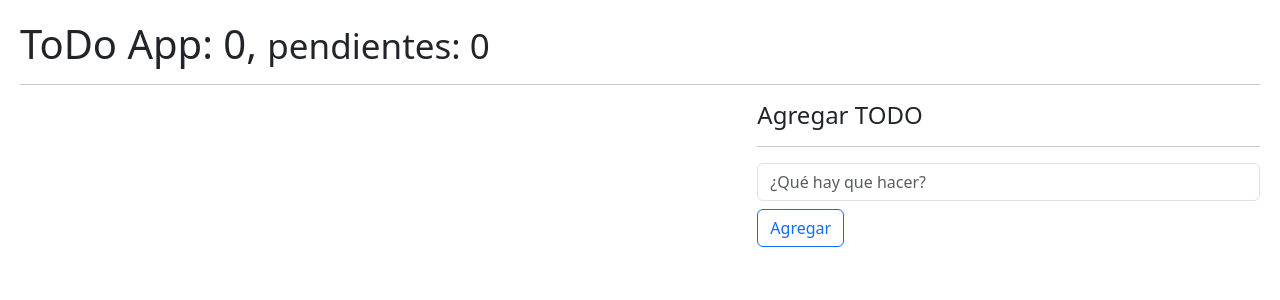
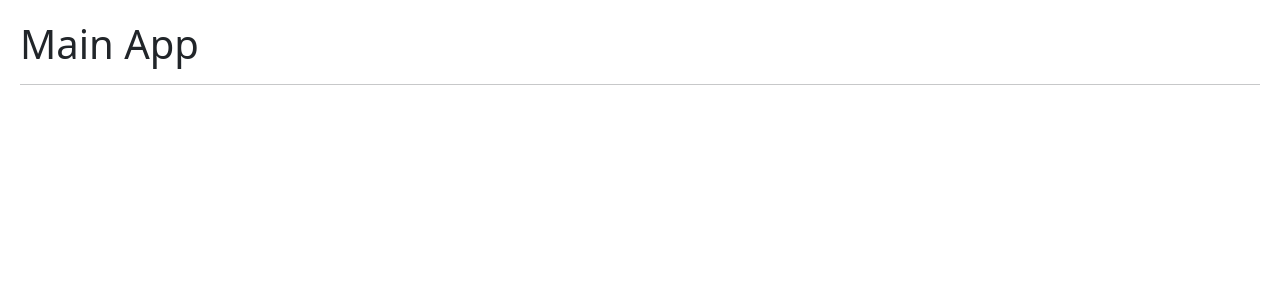
Before and after one commit to mcmmiguel/hooksApp-ReactFH, a React (Vite) app: page / in a window 1280 px wide. Shown: the top 300 px of the page. Built offline with nearby package versions, Linux system fonts and the light colour scheme.

Commit message:
---- Context Section ---

```diff
--- /dev/null
+++ b/src/09-useContext/MainApp.jsx
@@ -0,0 +1,11 @@
+
+
+export const MainApp = () => {
+    return (
+        <>
+            <h1>Main App</h1>
+            <hr />
+
+        </>
+    )
+}
--- a/src/main.jsx
+++ b/src/main.jsx
@@ -14,10 +14,11 @@
 // import { Layout } from './05-useLayoutEffect/Layout'
 // import { Memorize } from './06-memos/Memorize'
 // import './08-useReducer/intro-reducer'
-import { ToDoApp } from './08-useReducer/TODOApp'
+// import { ToDoApp } from './08-useReducer/TODOApp'
+import { MainApp } from './09-useContext/MainApp'
 
 ReactDOM.createRoot(document.getElementById('root')).render(
   // <React.StrictMode>
-  <ToDoApp />
+  <MainApp />
   // </React.StrictMode>,
 )
```
Also changed, not shown: src/09-useContext/AboutPage.jsx (added, +10 -0 lines), src/09-useContext/HomePage.jsx (added, +9 -0 lines), src/09-useContext/LoginPage.jsx (added, +10 -0 lines).
